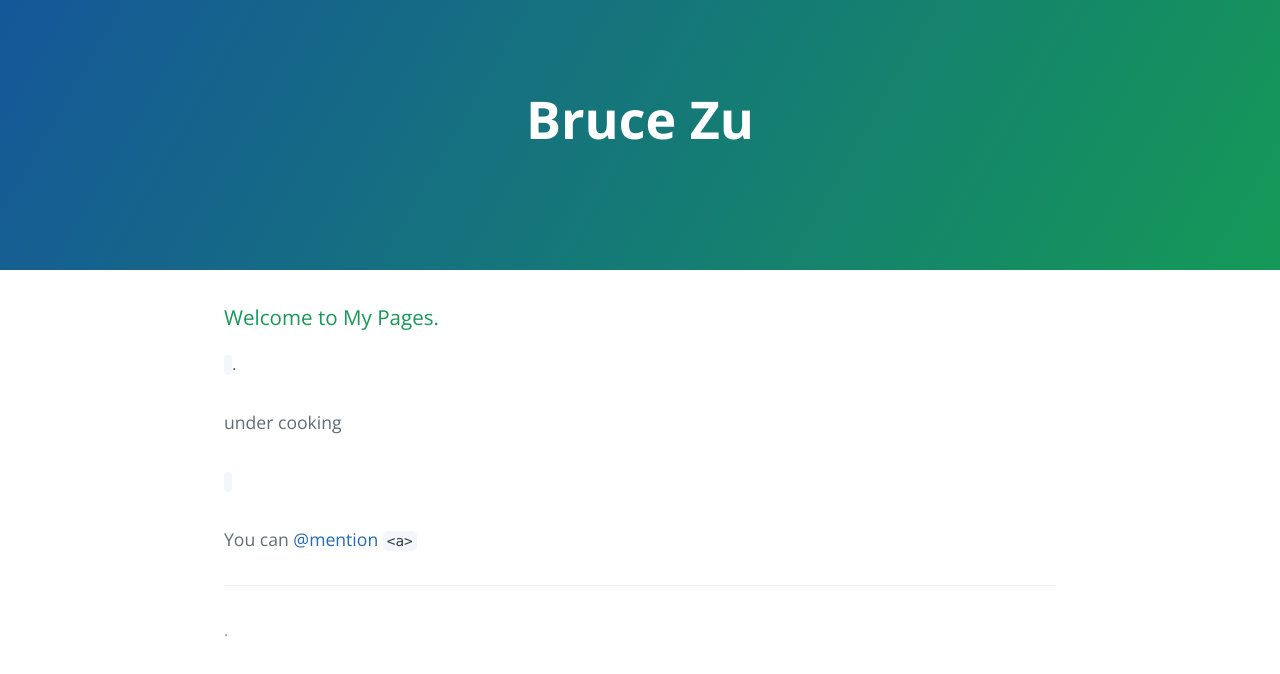
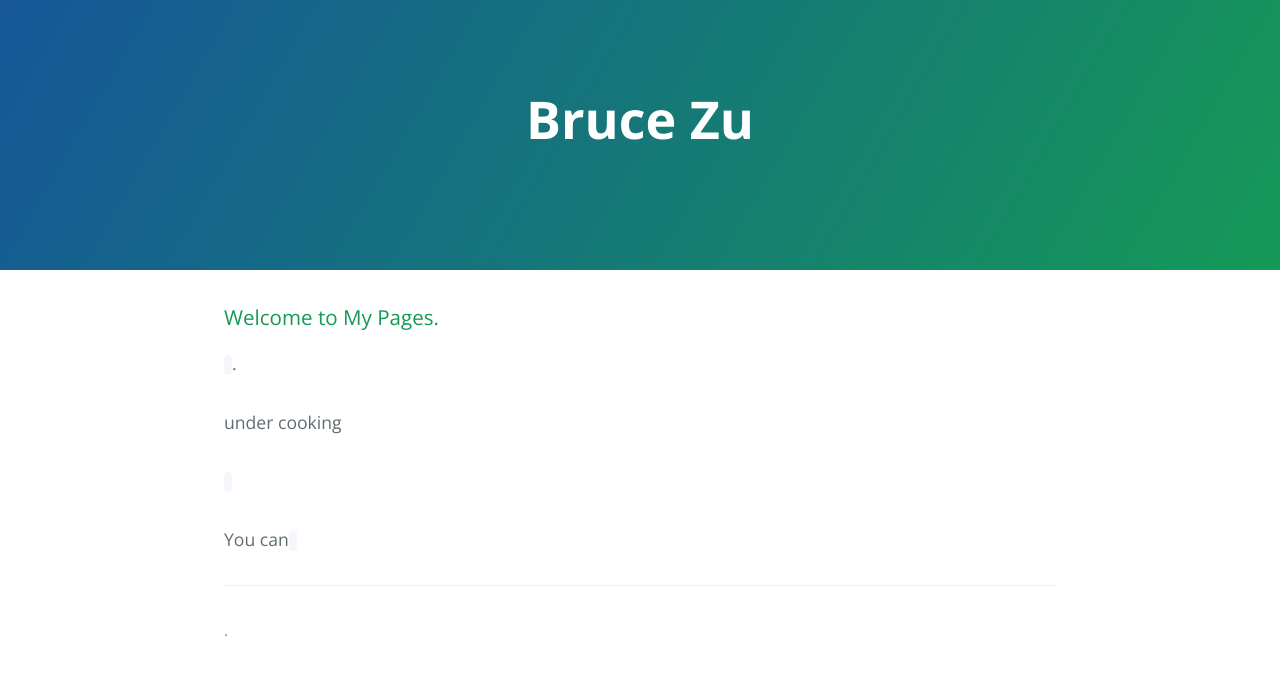
Before and after one commit to BruceZu/BruceZu.github.io, a plain HTML site: page index.html in a window 1280 px wide. Drawn offline with nearby package versions, Linux system fonts and the light colour scheme.

Commit message:
Update index.html

```diff
--- a/index.html
+++ b/index.html
@@ -39,8 +39,8 @@
 <a id="authors-and-contributors" class="anchor" href="#authors-and-contributors" aria-hidden="true">
   <span class="octicon octicon-link"></span></a> </h3>
 
-<p>You can <a href="https://github.com/blog/821" class="user-mention">@mention</a>
-  <code>&lt;a&gt;</code>
+<p>You can <a href="https://github.com/blog/821" class="user-mention"> </a>
+  <code> </code>
    <a href="https://github.com/defunkt" class="user-mention"> </a>
    <a href="https://github.com/pjhyett" class="user-mention"> </a>
    <a href="https://github.com/mojombo" class="user-mention"> </a> </p>
```
